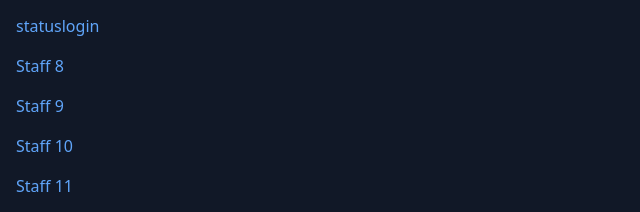
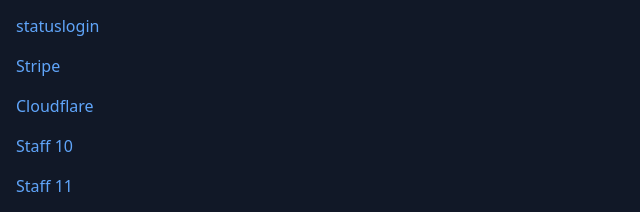
Before and after one commit to EWANZO101/Stff-url, a plain HTML site: page index.html in a window 1280 px wide. Shown: the part 302-514 px from the top of the page, 0-640 px from the left. Drawn offline with nearby package versions, Linux system fonts and the light colour scheme.

Commit message:
Update index.html

```diff
--- a/index.html
+++ b/index.html
@@ -46,13 +46,13 @@
                 </a>
             </li>
             <li>
-                <a href="https://example.com/staff8" class="text-blue-400 hover:text-blue-600">
-                    Staff 8
+                <a href="https://dashboard.stripe.com/login?redirect=%2Fapikeys" class="text-blue-400 hover:text-blue-600">
+                    Stripe
                 </a>
             </li>
             <li>
-                <a href="https://example.com/staff9" class="text-blue-400 hover:text-blue-600">
-                    Staff 9
+                <a href="https://dash.cloudflare.com" class="text-blue-400 hover:text-blue-600">
+                    Cloudflare
                 </a>
             </li>
             <li>
```
